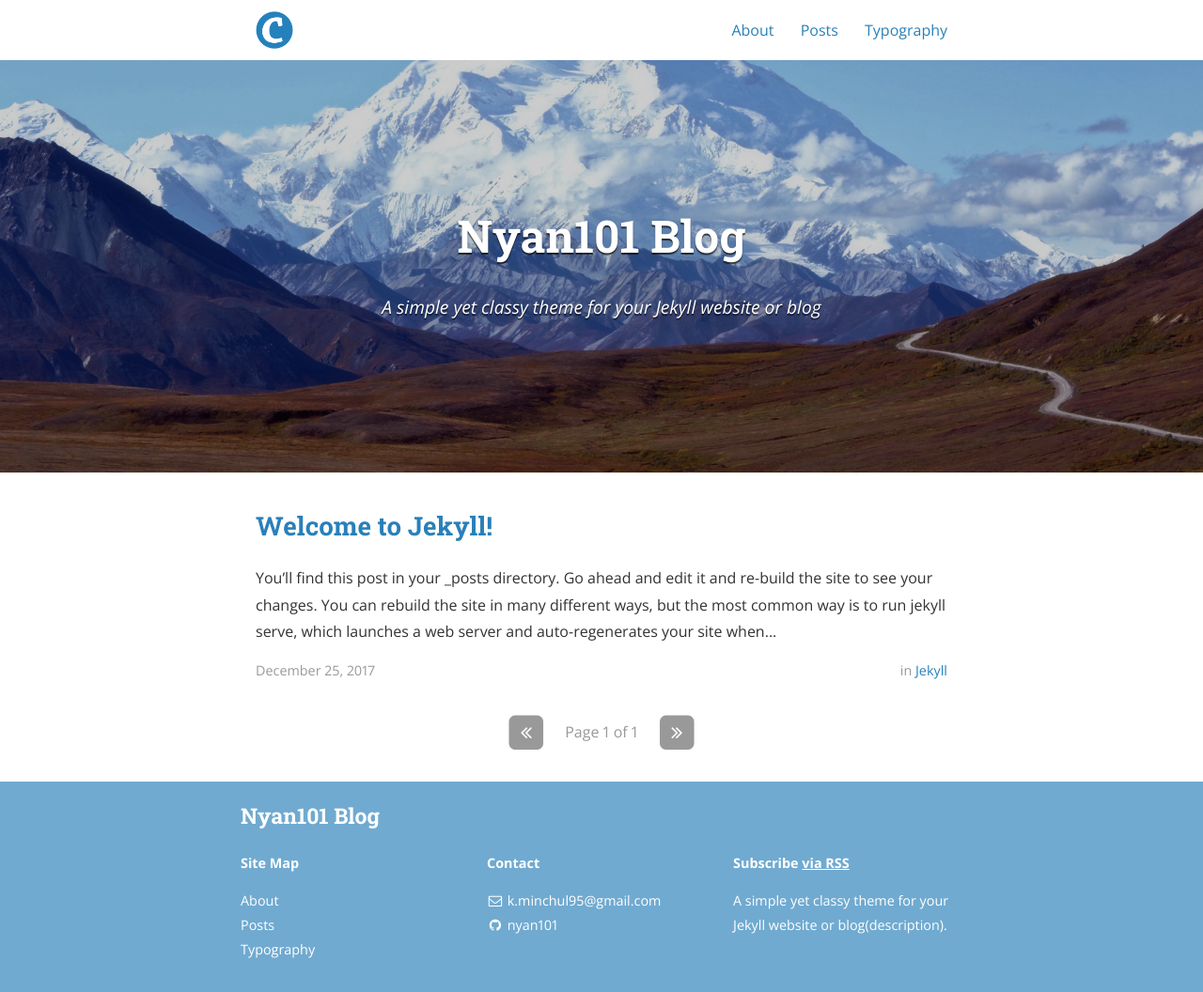
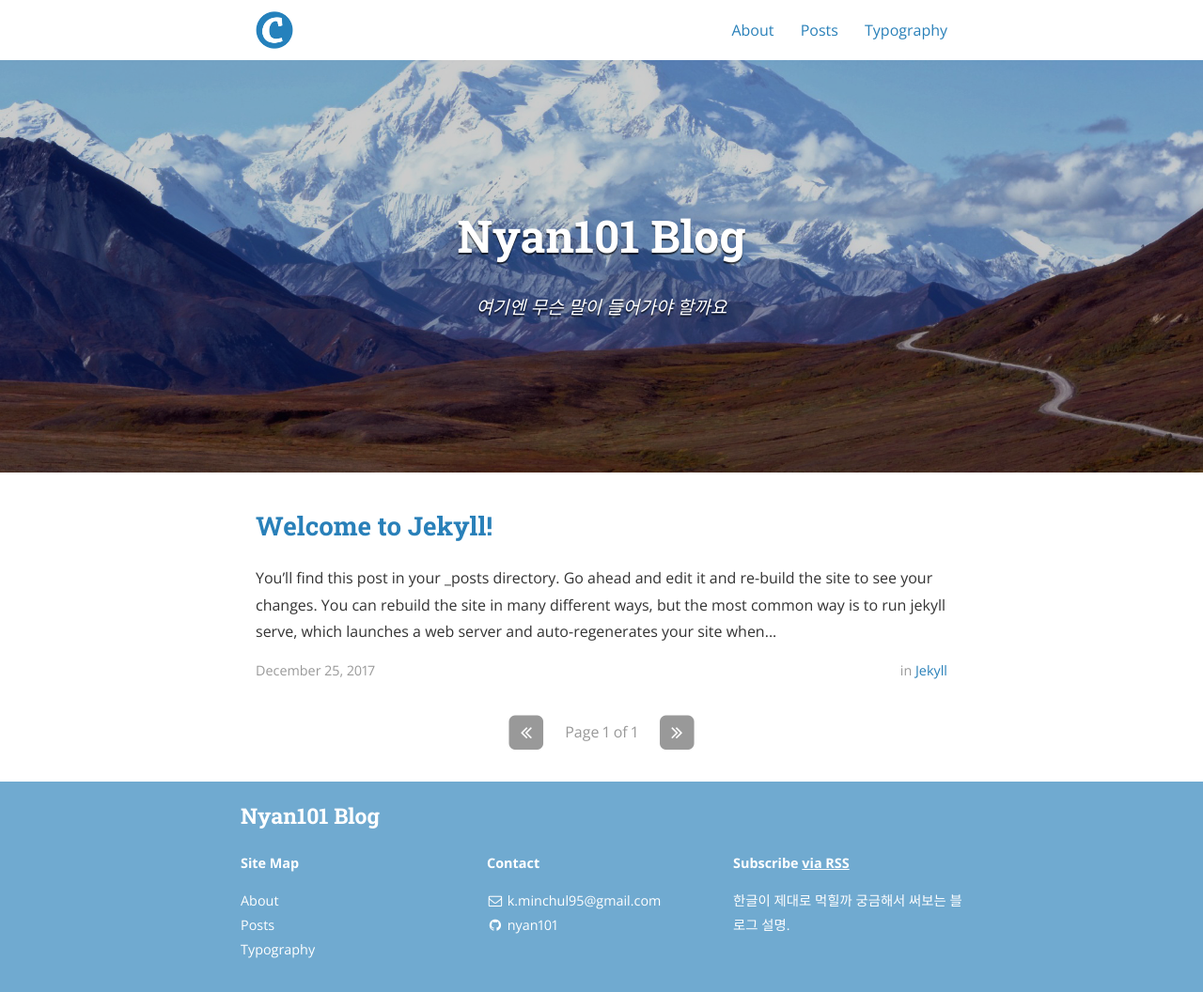
Before and after one commit to nyan101/nyan101.github.io, a Jekyll site: the page built from index.html, in a window 1280 px wide. Shown: the whole page at 94% size. Built offline with Jekyll 4.4.1, drawn with Linux system fonts in a browser that asks for light colours; nearby versions of some CDN libraries; the list of posts is cut into pages by our own code.

Commit message:
한글 테스트

```diff
--- a/_config.yml
+++ b/_config.yml
@@ -10,11 +10,11 @@ exclude:
 
 # Site settings
 title: Nyan101 Blog
-subtitle: "A simple yet classy theme for your Jekyll website or blog"
+subtitle: "여기엔 무슨 말이 들어가야 할까요"
 email: k.minchul95@gmail.com
 name: nyan101
 description: >
-  A simple yet classy theme for your Jekyll website or blog(description).
+  한글이 제대로 먹힐까 궁금해서 써보는 블로그 설명.
 # Base URL of site (i.e. /blog). It should always start with a slash,
 # and never end with a slash. Set it to a blank value if hosting at the
 # root of your server.
```
